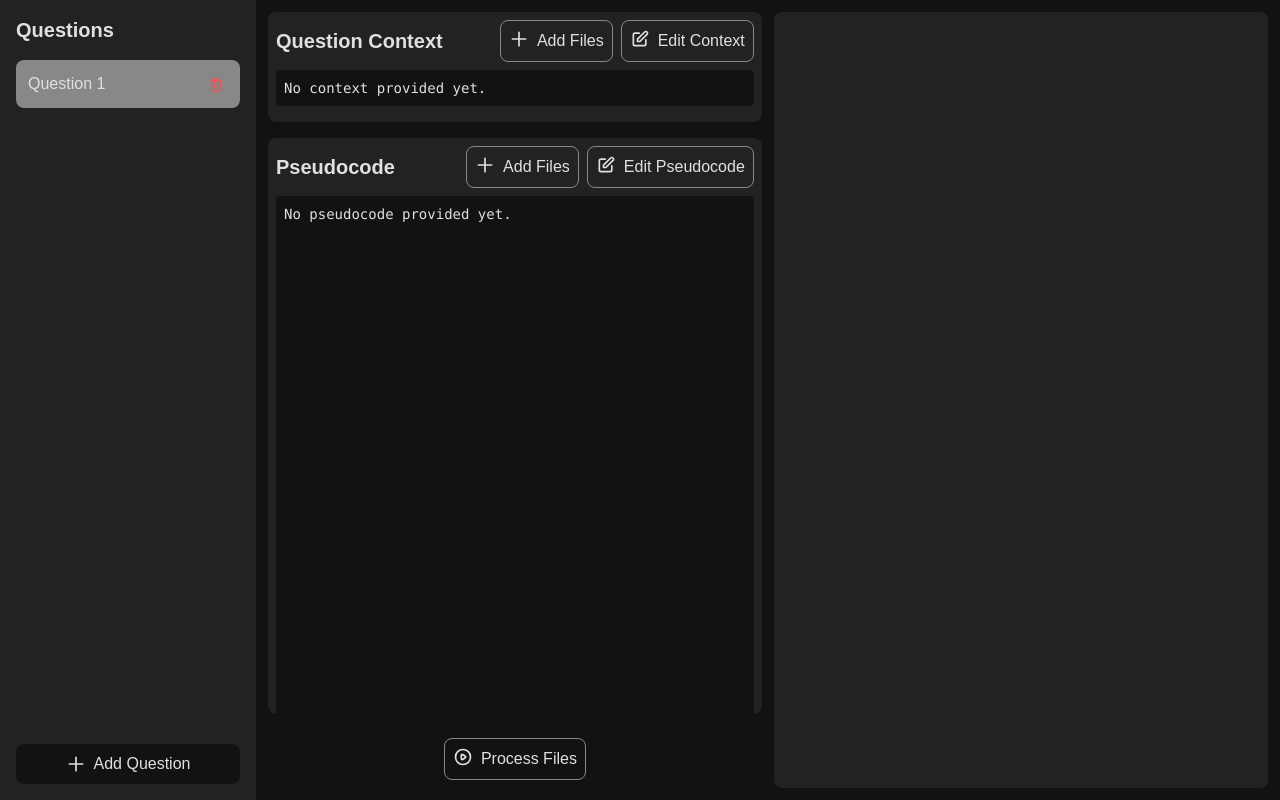
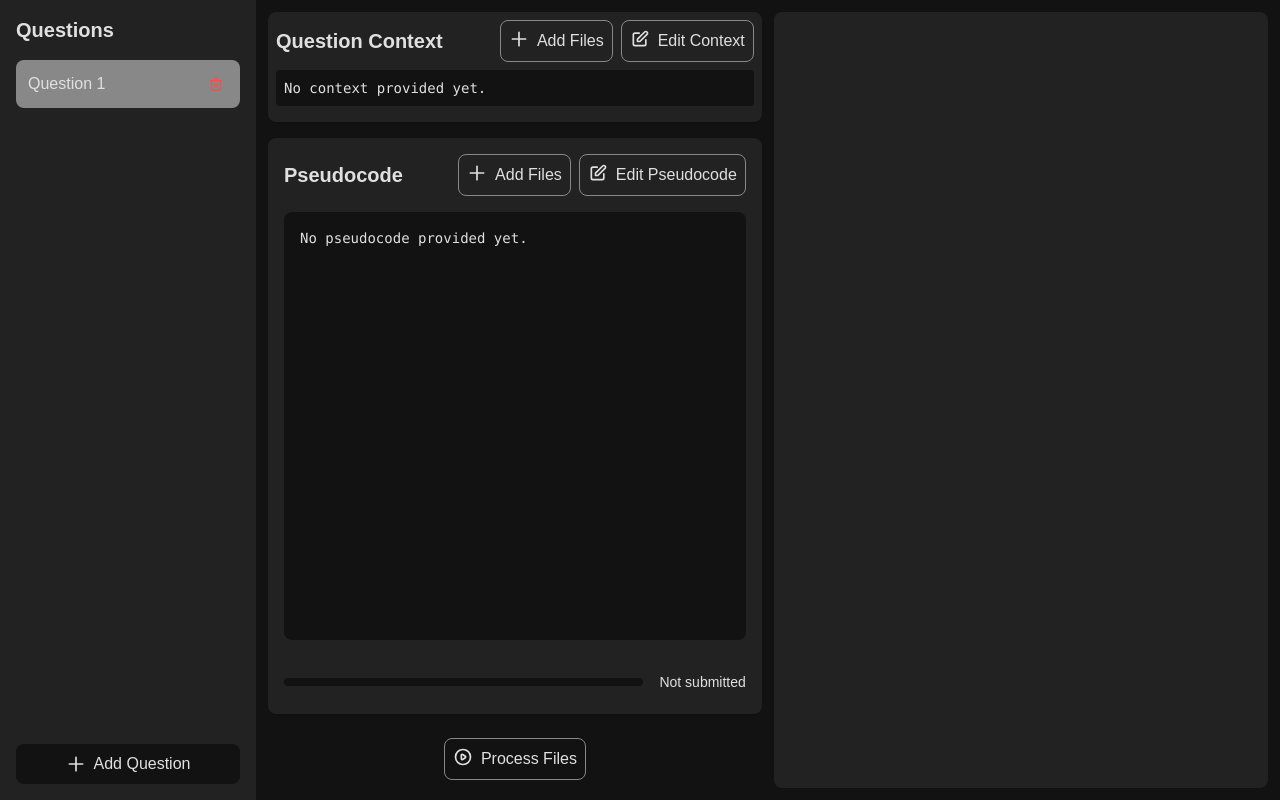
Before and after one commit to teddio496/PseudoGrader, a Next.js app in the folder cs-grader-web/: page / in a window 1280 px wide. Both pictures are taken after a click on the button "Add Question". Built offline with nearby package versions, Linux system fonts and the light colour scheme.

Commit message:
slight ui changes

```diff
--- a/cs-grader-web/src/components/uploader.tsx
+++ b/cs-grader-web/src/components/uploader.tsx
@@ -518,8 +518,8 @@
           </div>
 
           {/* Pseudocode Section */}
-          <div className="flex-1 bg-[#222222] rounded-lg shadow p-2 min-h-0 overflow-hidden">
-            <div className="flex justify-between items-center mb-2">
+          <div className="flex-1 bg-[#222222] rounded-lg shadow p-4 min-h-0 overflow-hidden">
+            <div className="flex justify-between items-center mb-4">
               <h2 className="text-xl font-semibold text-[#E0E0E0]">Pseudocode</h2>
               <div className="flex gap-2">
                 <button
@@ -550,8 +550,8 @@
               className="hidden"
               ref={pseudocodeFileInputRef}
             />
-            <div className="flex flex-col h-full">
-              <div className={`flex-1 bg-[#121212] rounded p-2 overflow-y-auto ${pseudocodeFiles.length > 0 ? 'mb-2' : ''}`}>
+            <div className="flex flex-col h-[calc(100%-100px)]">
+              <div className={`flex-1 bg-[#121212] rounded-lg p-4 overflow-y-auto mb-4`}>
                 {isPseudocodeEditorOpen ? (
                   <div className="h-full border border-[#444444] rounded-lg overflow-hidden">
                     <Editor
```
